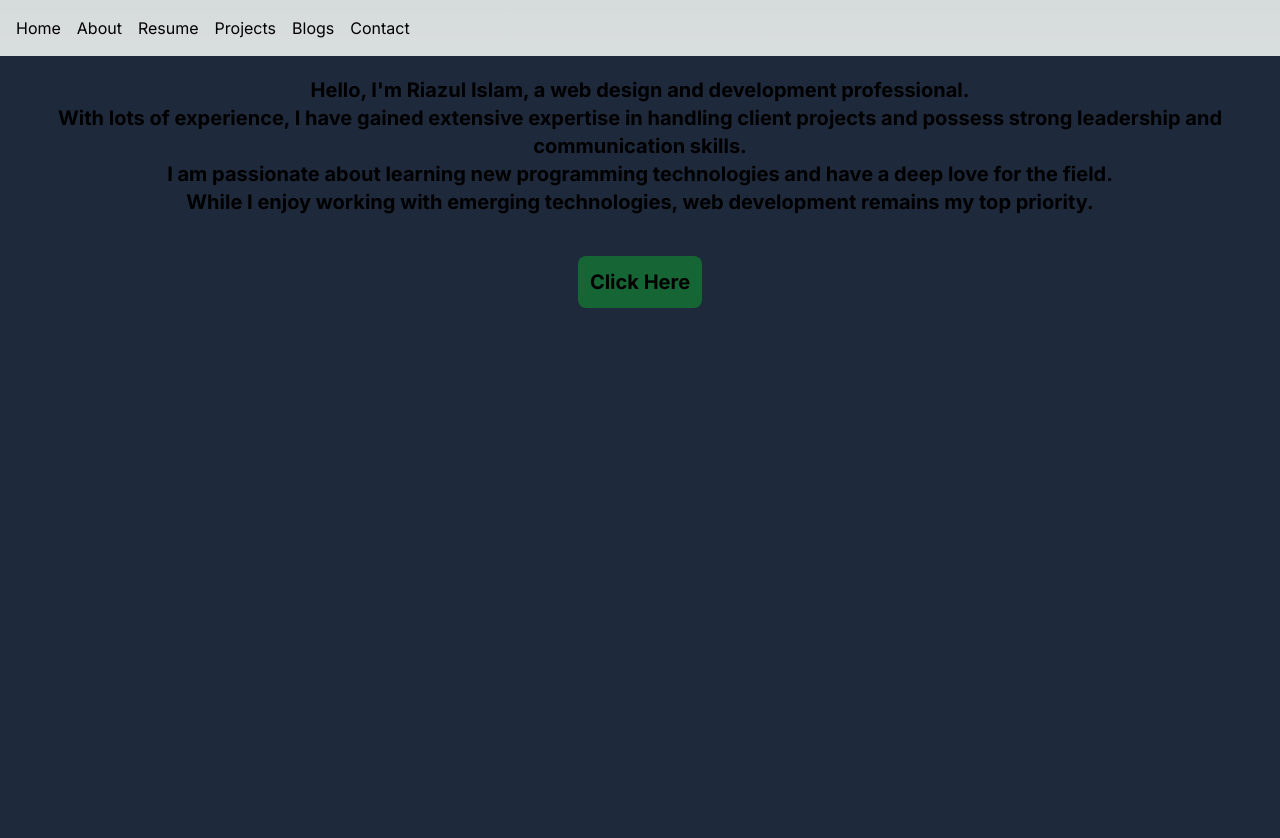
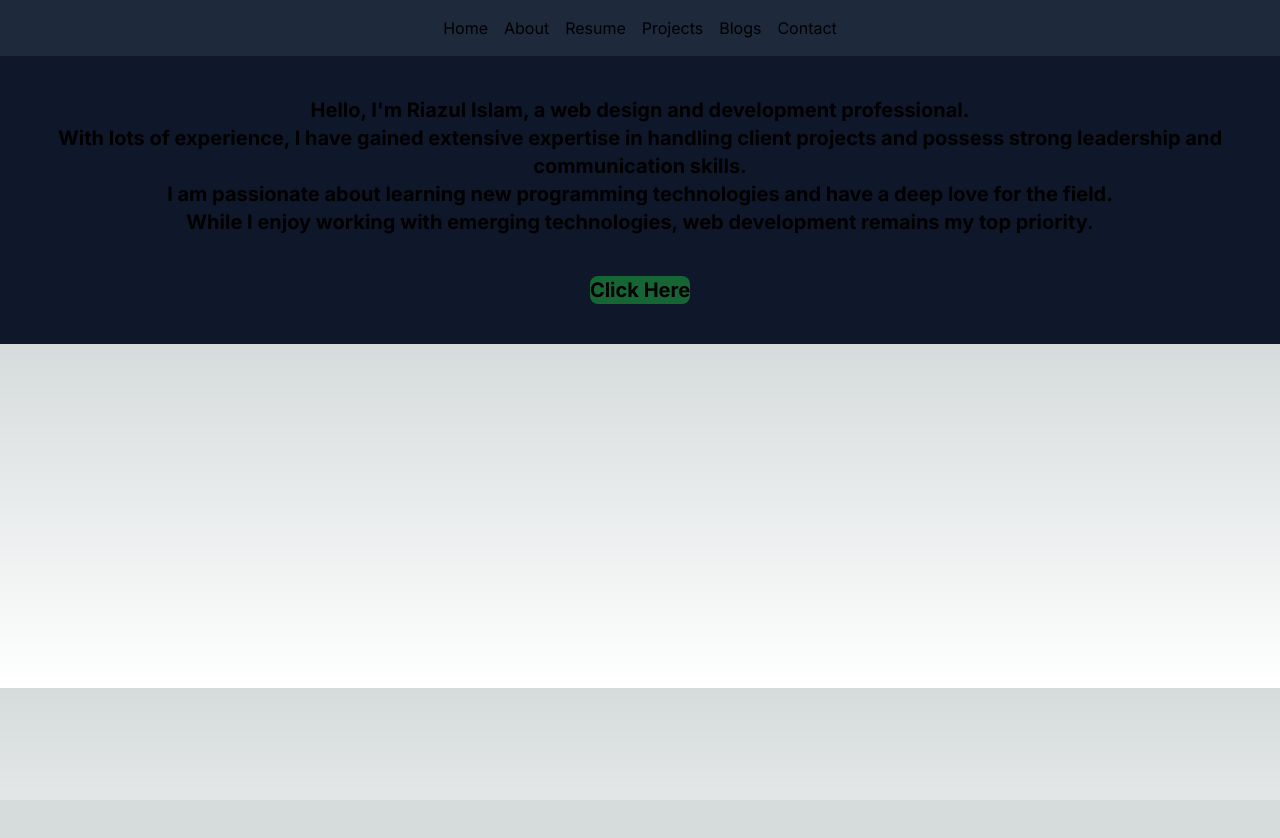
Before and after one commit to devriazul/portfolio-next-js, a Next.js app: page /about in a window 1280 px wide. Shown: the top 838 px of the page. After the commit the page ends 800 px from the top, so only its background shows below. Built offline with nearby package versions, Linux system fonts and the light colour scheme.

Commit message:
Basic page completed

```diff
--- a/app/about/page.js
+++ b/app/about/page.js
@@ -4,7 +4,7 @@ import Button from "@/app/components/Button";
 /* eslint-disable react/no-unescaped-entities */
 export default function About() {
   return (
-    <div className="h-screen w-screen bg-slate-800 pt-5">
+    <div className="pt-5">
 
       <p className="m-auto text-xl font-bold text-center">
         Hello, I'm Riazul Islam, a web design and development professional.
@@ -15,6 +15,7 @@ export default function About() {
         <br /> While I enjoy working with emerging technologies, web development remains my top priority.
       </p>
       <Button />
+      <div className="pb-5"></div>
     </div>
   );
 }
--- a/app/blogs/[id]/page.js
+++ b/app/blogs/[id]/page.js
@@ -7,7 +7,7 @@ export default function BlogPage({ params }) {
         notFound()
     }
     return (
-        <div className="h-screen w-screen bg-slate-800">
+        <div className="pb-5">
             <h1 className="m-auto text-3xl font-bold text-center pt-5">This is a Blog ID is { id }</h1>
 
         </div>
--- a/app/blogs/page.js
+++ b/app/blogs/page.js
@@ -23,8 +23,8 @@ export default function Blogs() {
     },
   ]
   return (
-    <div className="h-screen w-screen bg-slate-800">
-      <h1 className="m-auto text-3xl font-bold text-center pt-5">This is a Blog Page</h1>
+    <div className="pb-5">
+      <h1 className="m-auto text-3xl font-bold text-center py-5">This is a Blog Page</h1>
 
       <div className="grid grid-cols-3 gap-4">
         {blogs.map((blog) => (
--- a/app/components/button.js
+++ b/app/components/button.js
@@ -2,7 +2,7 @@
 export default function Button() {
     return (
         <div className="text-center my-5 pt-5">
-            <button onClick={() => console.log("Button Clicked")} className="btn btn-xl bg-green-800 p-3 rounded-lg text-xl font-bold">
+            <button onClick={() => console.log("Button Clicked")} className="btn bg-green-800 rounded-lg text-xl font-bold">
                 Click Here
             </button>
         </div>
--- /dev/null
+++ b/app/contact/page.js
@@ -0,0 +1,12 @@
+import Image from "next/image";
+import Button from "../components/Button";
+
+export default function Contact() {
+  return (
+    <div className="pb-5">
+
+      <h1 className="m-auto text-3xl font-bold text-center t-5 pt-5">Contact Page</h1>
+      <Button />
+    </div>
+  );
+}
--- a/app/layout.js
+++ b/app/layout.js
@@ -13,7 +13,8 @@ export default function RootLayout({ children }) {
   return (
     <html lang="en">
       <body className={inter.className}>
-        <nav className="flex justify-between p-4">
+        <div className="container m-auto bg-slate-900">
+          <nav className="flex justify-center p-4 bg-slate-800 mb-5">
             <ul className="flex gap-4">
               <li><Link href="/">Home</Link></li>
               <li><Link href="/about">About</Link></li>
@@ -24,6 +25,7 @@ export default function RootLayout({ children }) {
             </ul>
           </nav>
             {children}
+        </div>
         </body>
     </html>
   );
--- a/app/page.js
+++ b/app/page.js
@@ -3,11 +3,11 @@ import thumb from "@/public/images/devriazul.svg";
 
 export default function Home() {
   return (
-    <div className="h-screen w-screen bg-slate-800 pt-5">
+    <div className="container m-auto">
       <Image src={thumb} className="m-auto rounded-lg" alt="profile" width={300} height={300} />
       <h1 className="m-auto text-3xl font-bold text-center my-5">Riazul Islam</h1>
       <p className="m-autotext-xl font-bold text-center">A passionate Senior Web Developer based In International Market Place</p>
-      <div className="text-center my-5"><a href="https://api.whatsapp.com/send?phone=8801722754100" className="btn btn-xl bg-green-800 p-2 rounded-lg text-md font-bold" target="_blank" >Contact</a></div>
+      <div className="text-center my-5 pb-5"><a href="https://api.whatsapp.com/send?phone=8801722754100" className="btn btn-xl bg-indigo-500 p-2 rounded-lg text-md font-bold" target="_blank" >Contact</a></div>
     </div>
   );
 }
--- /dev/null
+++ b/app/projects/page.js
@@ -0,0 +1,12 @@
+import Image from "next/image";
+import Button from "../components/Button";
+
+export default function Project() {
+  return (
+    <div className="pb-5">
+
+      <h1 className="m-auto text-3xl font-bold text-center t-5 pt-5">Project Page</h1>
+      <Button />
+    </div>
+  );
+}
--- a/app/resume/page.js
+++ b/app/resume/page.js
@@ -2,11 +2,11 @@ import Image from "next/image";
 
 export default function Resume() {
   return (
-    <div className="h-screen w-screen bg-slate-800">
+    <div className="">
 
       <h1 className="m-auto text-3xl font-bold text-center t-5 pt-5">Senior Software Developer</h1>
       <p className="m-autotext-xl font-bold text-center">at BHE UNI</p>
-      <div className="text-center my-5 pt-5"><a href="https://api.whatsapp.com/send?phone=8801722754100" className="btn btn-xl bg-green-800 p-3 rounded-lg text-xl font-bold" target="_blank" >Contact</a></div>
+      <div className="text-center my-5 py-5"><a href="https://api.whatsapp.com/send?phone=8801722754100" className="btn btn-xl bg-green-800 p-3 rounded-lg text-xl font-bold" target="_blank" >Contact</a></div>
     </div>
   );
 }
```
Lines whose indentation alone changed are shown as unchanged.
